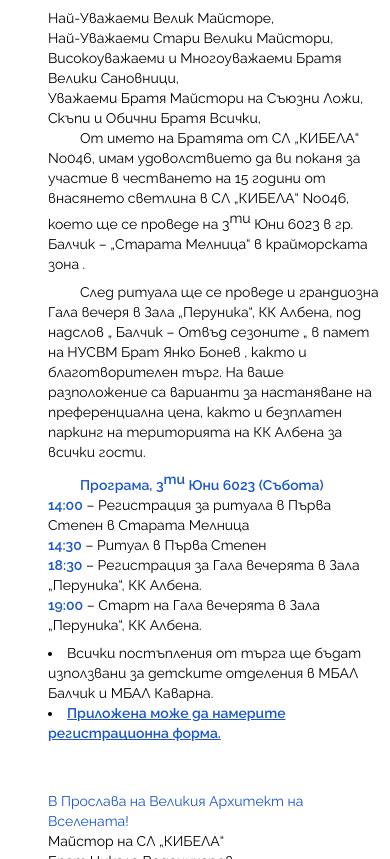
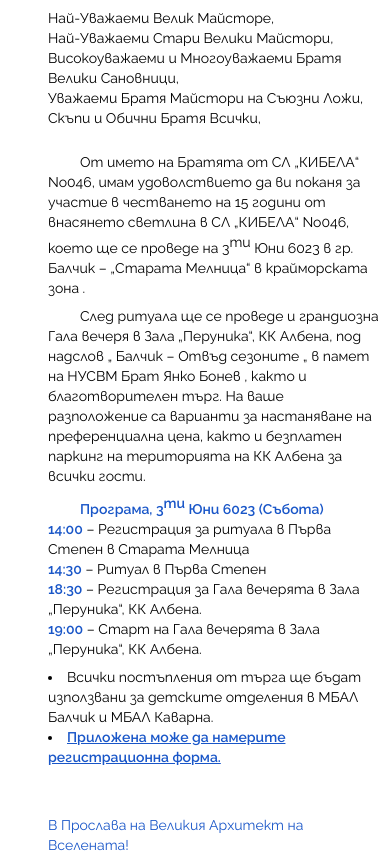
Before and after one commit to lafazansky/kibela, a website: page index.html in a window 390 px wide. Shown: the part 640-1499 px from the top of the page. Drawn offline with nearby package versions, Linux system fonts and the light colour scheme; files that its build step writes are made by us from their sources.

Commit message:
pt correction

```diff
--- a/index.html
+++ b/index.html
@@ -92,7 +92,7 @@
           Обични Братя Всички,
         </p>
       </div>
-      <div class="w-full sm:pt-8 md:pt-16">
+      <div class="w-full pt-6 sm:pt-8 md:pt-16">
         <p class="pl-12 pr-2 sm:pl-20 text-sm indent-8 md:text-base">
           От името на Братята от СЛ „КИБЕЛА“ No046, имам удоволствието да ви
           поканя за участие в честването на 15 години от внасянето светлина в СЛ
```
